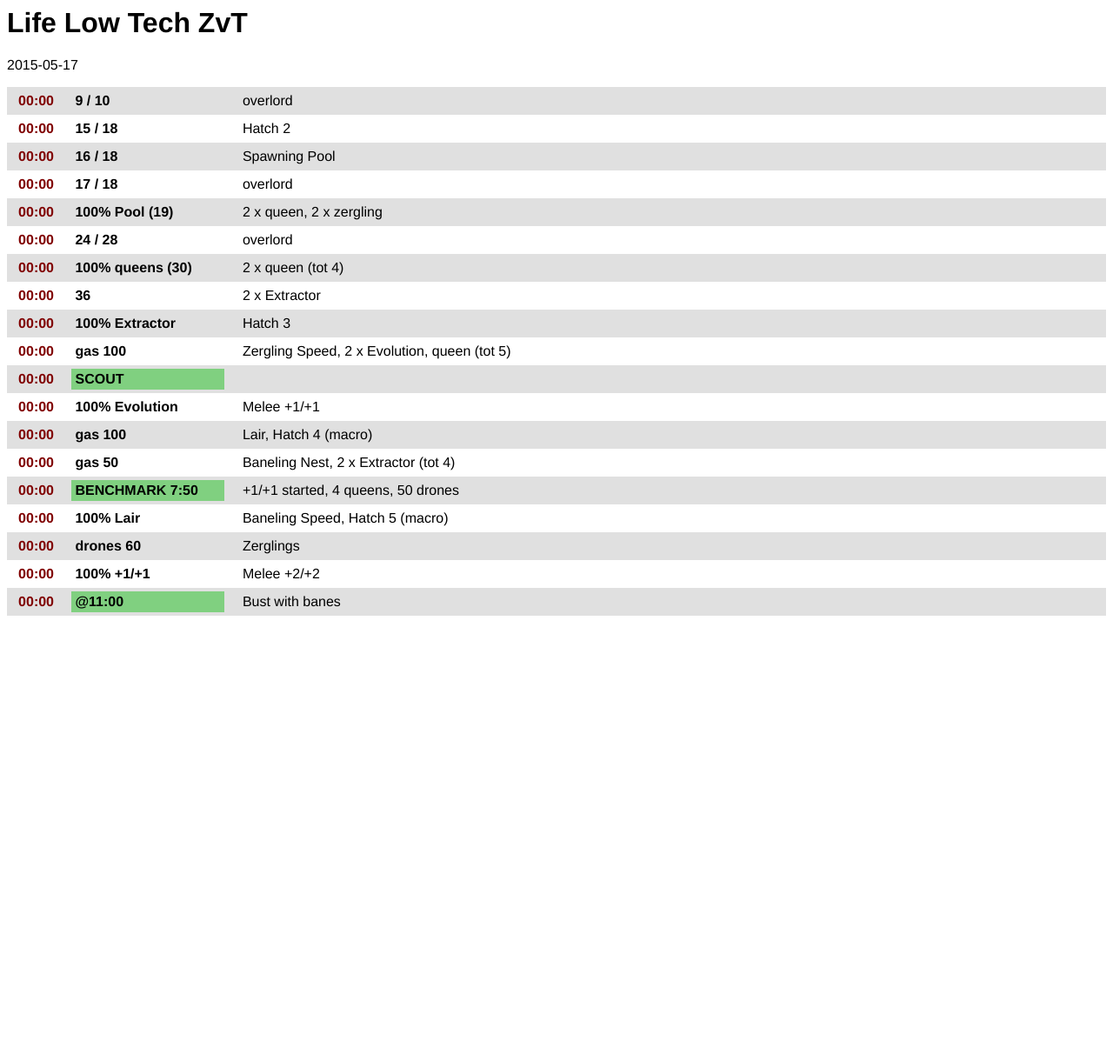
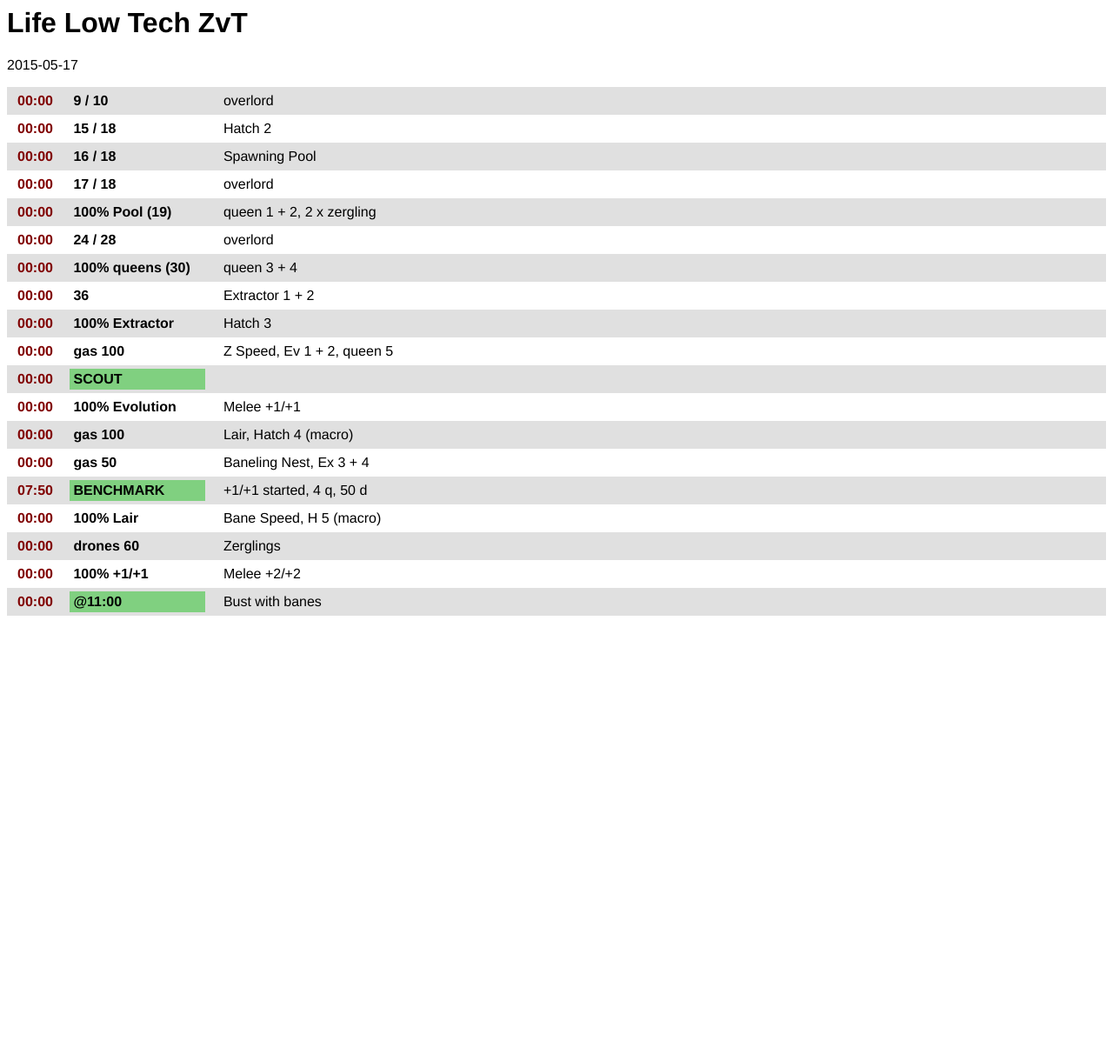
Before and after one commit to andersroos/andersroos.github.io, a Jekyll site: the page built from sc2/life-low-tech-zvt.md, in a window 1280 px wide. Shown: the whole page at 87% size. Built offline with Jekyll 4.4.1, drawn with Linux system fonts in a browser that asks for light colours.

Commit message:
Trying to get rid of wraps.

```diff
--- a/css/core.scss
+++ b/css/core.scss
@@ -73,7 +73,7 @@
         line-height: 1.5em;
         em, strong {
             display: inline-block;
-            width: 160px;
+            width: 140px;
             padding: 0 12 0 4;
             margin: 4 16 4 4;
             font-weight: 900;
@@ -85,7 +85,7 @@
             font-style: normal;
         }
         code {
-            width: 42px;
+            width: 40px;
             text-align: right;
             font-weight: 600;
             display: inline-block;
--- a/sc2/life-low-tech-zvt.md
+++ b/sc2/life-low-tech-zvt.md
@@ -9,18 +9,18 @@
 - `00:00` _15 / 18_            Hatch 2
 - `00:00` _16 / 18_            Spawning Pool
 - `00:00` _17 / 18_            overlord
-- `00:00` _100% Pool (19)_     2 x queen, 2 x zergling
-- `00:00` _24 / 28_              overlord
-- `00:00` _100% queens (30)_   2 x queen (tot 4)
-- `00:00` _36_                 2 x Extractor
+- `00:00` _100% Pool (19)_     queen 1 + 2, 2 x zergling
+- `00:00` _24 / 28_            overlord
+- `00:00` _100% queens (30)_   queen 3 + 4
+- `00:00` _36_                 Extractor 1 + 2
 - `00:00` _100% Extractor_     Hatch 3
-- `00:00` _gas 100_            Zergling Speed, 2 x Evolution, queen (tot 5)
+- `00:00` _gas 100_            Z Speed, Ev 1 + 2, queen 5
 - `00:00` __SCOUT__
 - `00:00` _100% Evolution_     Melee +1/+1
 - `00:00` _gas 100_            Lair, Hatch 4 (macro)
-- `00:00` _gas 50_             Baneling Nest, 2 x Extractor (tot 4)
-- `00:00` __BENCHMARK 7:50__   +1/+1 started, 4 queens, 50 drones
-- `00:00` _100% Lair_          Baneling Speed, Hatch 5 (macro)
+- `00:00` _gas 50_             Baneling Nest, Ex 3 + 4
+- `07:50` __BENCHMARK__        +1/+1 started, 4 q, 50 d
+- `00:00` _100% Lair_          Bane Speed, H 5 (macro)
 - `00:00` _drones 60_          Zerglings
 - `00:00` _100% +1/+1_         Melee +2/+2
 - `00:00` __@11:00__           Bust with banes
```
